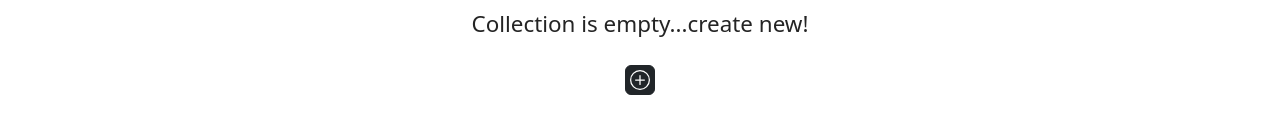
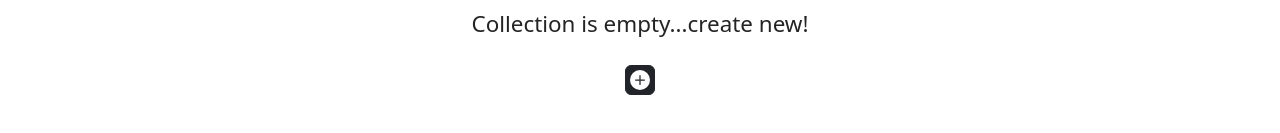
Before and after one commit to stepanpigriteus/hobber, a React (Vite) app: page /cabinet/collection in a window 1280 px wide. Shown: the part 257-390 px from the top of the page. Built offline with nearby package versions, Linux system fonts and the light colour scheme.

Commit message:
count fix

```diff
--- a/src/components/collection_card.jsx
+++ b/src/components/collection_card.jsx
@@ -21,7 +21,7 @@ export default function Collection(props) {
 
     const collectionName = props.collectionName.split('|')[1];
     let itemsCount;
-    props.totalDocuments ? itemsCount = "Size: " + props.totalDocuments : itemsCount = 'Empty collection';
+    props.totalDocuments > 1 ? itemsCount = "Size: " + props.totalDocuments: itemsCount = 'Empty collection';
     const createDate = props.firstDocument && props.firstDocument.date ? props.firstDocument.date : 'Unknown';
     const owner = props.collectionName.split('|')[0];
 
--- a/src/components/item_controls_create.jsx
+++ b/src/components/item_controls_create.jsx
@@ -1,5 +1,5 @@
 import { Button } from "react-bootstrap";
-import { PlusCircle} from "react-bootstrap-icons";
+import { PlusCircleFill} from "react-bootstrap-icons";
 import { useNavigate } from "react-router-dom";
 
 export default function ItemControlsCreate() {
@@ -11,7 +11,7 @@ export default function ItemControlsCreate() {
     return(
         <>
         <Button variant="dark" className="m-2 p-0" onClick={handleCreate}>
-            <PlusCircle className="h5 m-1 p-0"/>
+            <PlusCircleFill className="h5 m-1 p-0"/>
         </Button>
         </>
     );
```
